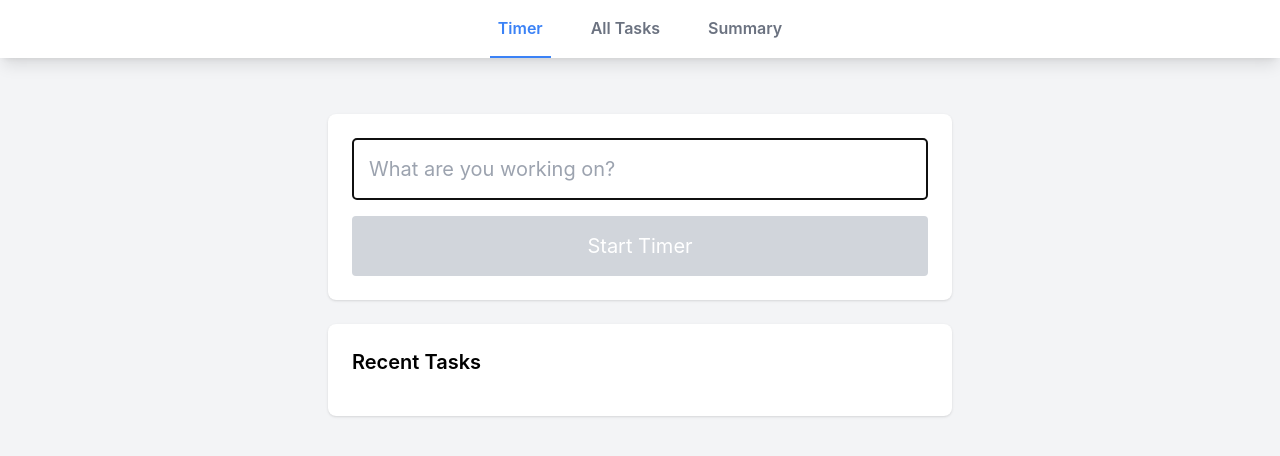
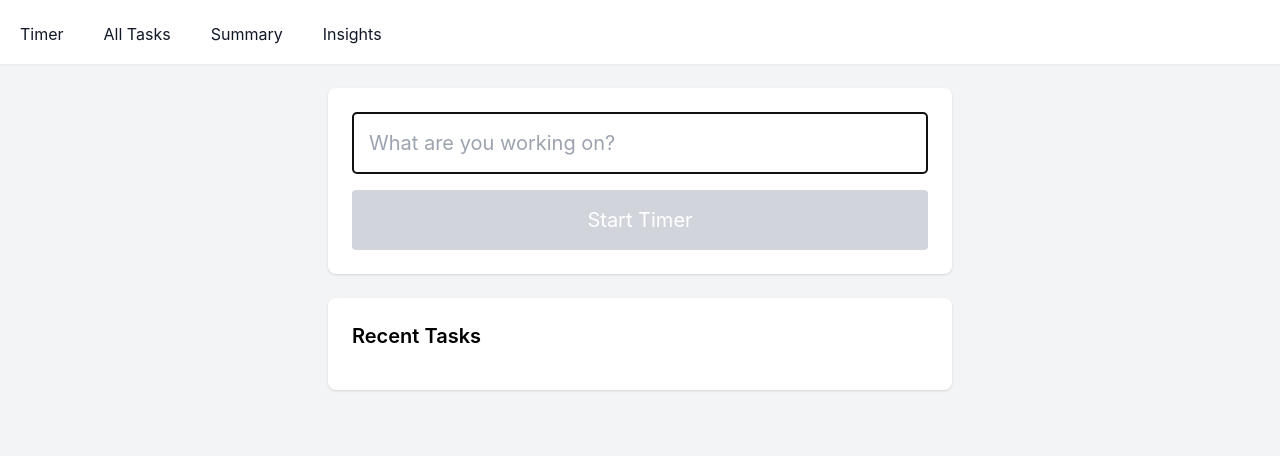
Before and after one commit to evelynso2024/TimeWell, a React (Create React App) app: page / in a window 1280 px wide. Shown: the top 456 px of the page. Built offline with nearby package versions, Linux system fonts and the light colour scheme; the HTML template or start-up script is replaced by a standard one.

Commit message:
Update App.js

```diff
--- a/src/App.js
+++ b/src/App.js
@@ -1,83 +1,33 @@
-import { BrowserRouter as Router, Routes, Route, Link, useLocation } from 'react-router-dom';
+import React from 'react';
+import { BrowserRouter as Router, Routes, Route, Link } from 'react-router-dom';
 import Timer from './components/Timer';
 import AllTasks from './components/AllTasks';
 import Summary from './components/Summary';
-import React, { useState, useEffect } from 'react';
-
-// Create a new NavLink component
-function NavLink({ to, children }) {
-  const location = useLocation();
-  const isActive = location.pathname === to;
-  const [isTimerActive, setIsTimerActive] = useState(false);
-
-  const baseClasses = "py-4 px-2 font-semibold transition duration-300";
-  const activeClasses = "text-blue-500 border-b-2 border-blue-500";
-  const inactiveClasses = "text-gray-500 hover:text-blue-500";
-  const disabledClasses = "text-gray-300 cursor-not-allowed";
-
-  useEffect(() => {
-    const checkTimer = () => {
-      const timerState = JSON.parse(localStorage.getItem('isTimerActive') || 'false');
-      setIsTimerActive(timerState);
-    };
-
-    // Check initially
-    checkTimer();
-
-    // Set up interval to check periodically
-    const interval = setInterval(checkTimer, 100);
-
-    return () => clearInterval(interval);
-  }, []);
-
-  // If timer is active and this is not the Timer page
-  if (isTimerActive && to !== '/') {
-    return (
-      <button
-        onClick={() => alert('Focus on your task')}
-        onMouseEnter={(e) => {
-          e.currentTarget.title = 'Focus on your task';
-        }}
-        className={`${baseClasses} ${disabledClasses}`}
-      >
-        {children}
-      </button>
-    );
-  }
-
-  return (
-    <Link
-      to={to}
-      className={`${baseClasses} ${isActive ? activeClasses : inactiveClasses}`}
-    >
-      {children}
-    </Link>
-  );
-}
+import Insights from './components/Insights';
 
 function App() {
   return (
     <Router>
       <div className="min-h-screen bg-gray-100">
-        {/* Navigation */}
-        <nav className="bg-white shadow-lg">
-          <div className="max-w-6xl mx-auto px-4">
-            <div className="flex justify-center space-x-8">
-              <NavLink to="/">Timer</NavLink>
-              <NavLink to="/all-tasks">All Tasks</NavLink>
-              <NavLink to="/summary">Summary</NavLink>
+        <nav className="bg-white shadow-sm">
+          <div className="max-w-7xl mx-auto px-4">
+            <div className="flex justify-between h-16">
+              <div className="flex space-x-8">
+                <Link to="/" className="flex items-center px-1 pt-1 text-gray-900">Timer</Link>
+                <Link to="/all-tasks" className="flex items-center px-1 pt-1 text-gray-900">All Tasks</Link>
+                <Link to="/summary" className="flex items-center px-1 pt-1 text-gray-900">Summary</Link>
+                <Link to="/insights" className="flex items-center px-1 pt-1 text-gray-900">Insights</Link>
+              </div>
             </div>
           </div>
         </nav>
 
-        {/* Content */}
-        <div className="container mx-auto py-8">
-          <Routes>
-            <Route path="/" element={<Timer />} />
-            <Route path="/all-tasks" element={<AllTasks />} />
-            <Route path="/summary" element={<Summary />} />
-          </Routes>
-        </div>
+        <Routes>
+          <Route path="/" element={<Timer />} />
+          <Route path="/all-tasks" element={<AllTasks />} />
+          <Route path="/summary" element={<Summary />} />
+          <Route path="/insights" element={<Insights />} />
+        </Routes>
       </div>
     </Router>
   );
```
